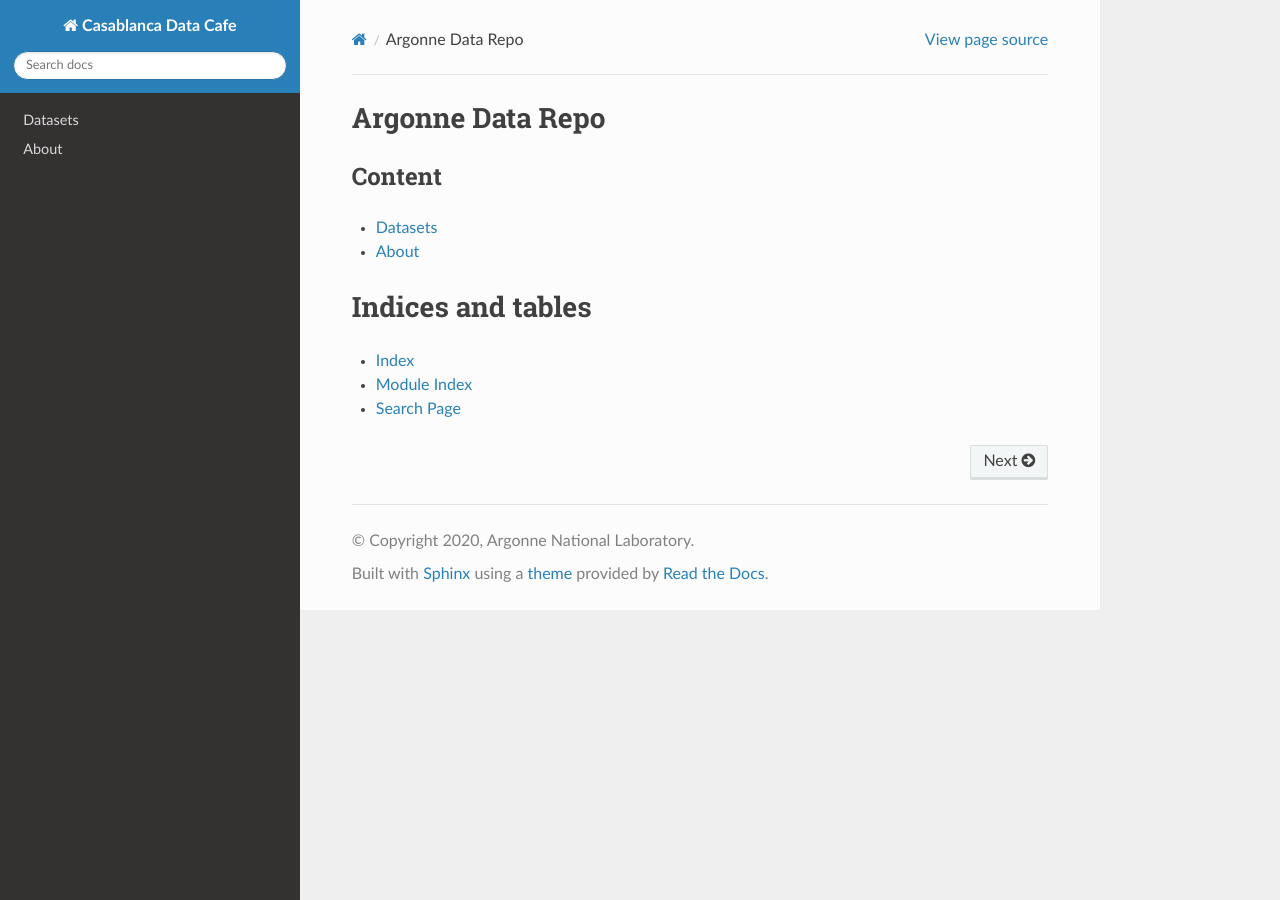
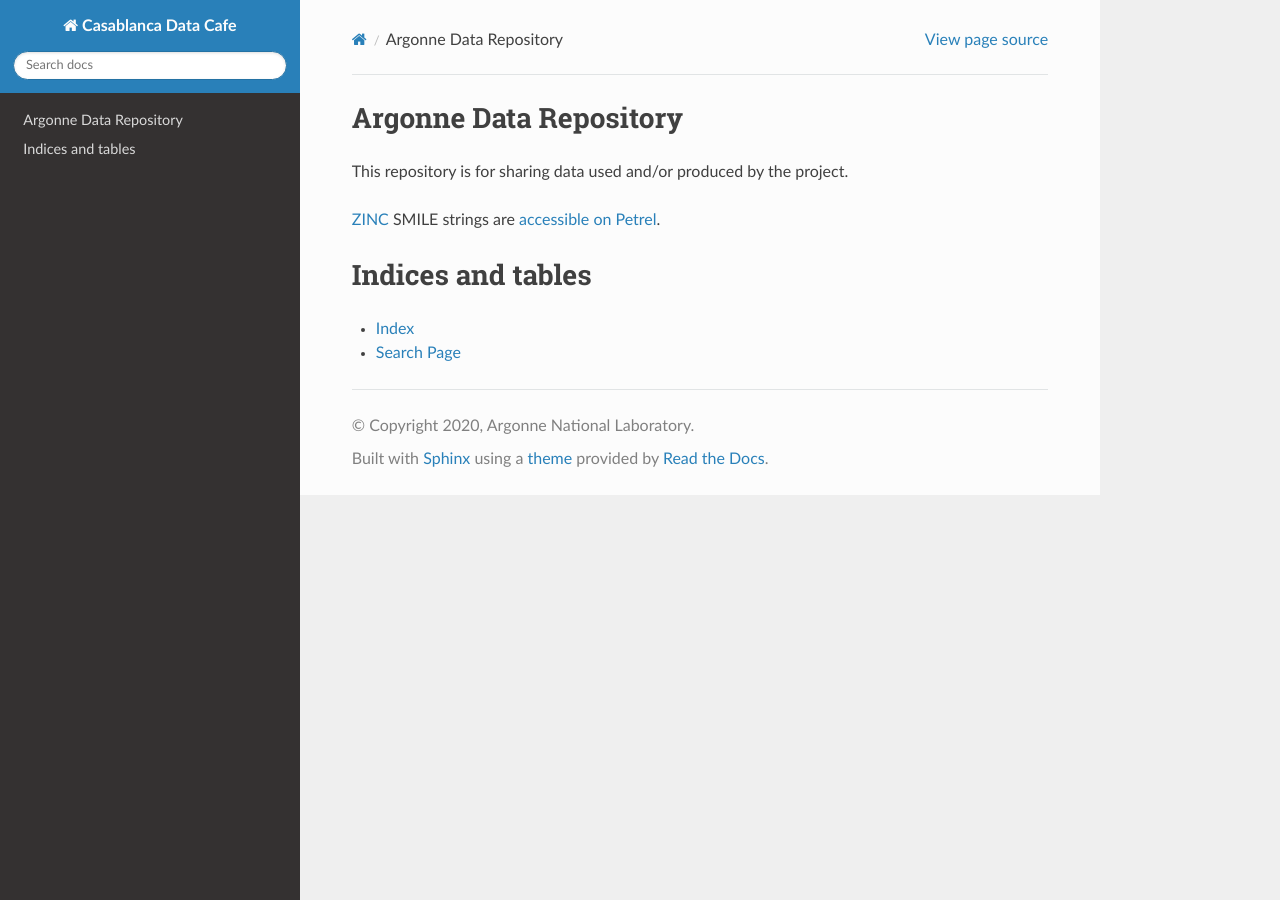
Before and after one commit to 2019-ncovgroup/2019-nCoVdata, a Sphinx documentation site: the page built from docs/index.rst, in a window 1280 px wide. Built offline with Sphinx 7.4.7 and the Read the Docs theme 2.0.0, drawn with Linux system fonts in a browser that asks for light colours.

Commit message:
simplify to one level

```diff
--- a/docs/data.rst
+++ /dev/null
@@ -1,8 +0,0 @@
-Datasets
-========
-
-This page will provide details on, and links to, datasets produced by the collaboration.
-
-.. toctree::
-
-   data/docs.data.insitu
--- a/docs/index.rst
+++ b/docs/index.rst
@@ -3,24 +3,18 @@
    You can adapt this file completely to your liking, but it should at least
    contain the root `toctree` directive.
 
-Argonne Data Repo
+Argonne Data Repository
 ============================================
 
+This repository is for sharing data used and/or produced by the project.
+
+`ZINC <http://zinc.docking.org/>`_ SMILE strings are
+`accessible on Petrel <https://2019-ncov.e.globus.org/databases/ZINC/index.html>`_.
 
 
-
-Content
--------
-
-.. toctree::
-   :maxdepth: 1
-
-   data
-   about
 
 Indices and tables
 ==================
 
 * :ref:`genindex`
-* :ref:`modindex`
 * :ref:`search`
```
Also changed, not shown: docs/about.rst (deleted, +0 -27 lines), docs/data/docs.data.insitu.rst (deleted, +0 -17 lines), docs/img/ncovdata-logo.png (deleted), docs/img/tomo_00007.png (deleted), docs/img/tomo_00025.png (deleted), docs/img/tomo_00026.png (deleted), docs/img/tomo_00032.png (deleted).
